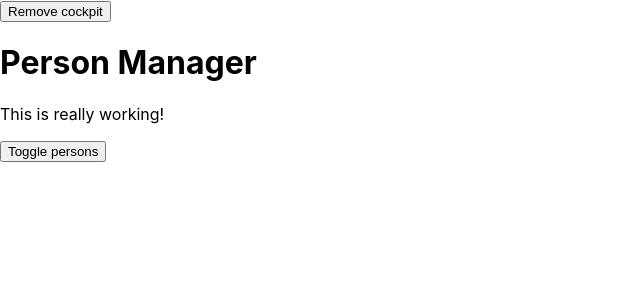
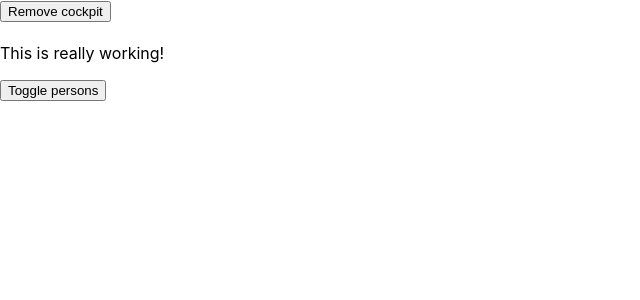
Before and after one commit to romangrubic/react-project, a React app: page / in a window 1280 px wide. Shown: the top 300 px of the page, without its empty margins (0-640 px from the left). Built offline with nearby package versions, Linux system fonts and the light colour scheme.

Commit message:
Some additional HOC.

```diff
--- a/src/containers/App.js
+++ b/src/containers/App.js
@@ -2,6 +2,8 @@
 import classes from './App.css';
 import Persons from '../components/Persons/Persons';
 import Cockpit from '../components/Cockpit/Cockpit';
+import withClass from '../hoc/withClass';
+import Aux from '../hoc/Auxiliary'
 
 
 class App extends Component {
@@ -77,7 +79,7 @@
         };
 
         return (
-            <div className={classes.App}>
+            <Aux>
             <button onClick={() => {
                 this.setState({showCockpit: false});}}>Remove cockpit</button>
                 {this.state.showCockpit ? <Cockpit
@@ -86,9 +88,9 @@
                 personsLength={this.state.persons.length}
                 clicked={this.togglePersonsHandler} /> : null}
                 { persons }
-            </div>
+            </Aux>
         );
     }
 }
 
-export default App;
+export default withClass(App, classes.App);
--- /dev/null
+++ b/src/hoc/withClass.js
@@ -0,0 +1,11 @@
+import React from 'react';
+
+const withClass = (WrappedComponent, className) => {
+    return (props) => (
+        <div className={className}>
+            <WrappedComponent />
+        </div>
+    );
+};
+
+export default withClass;
```
